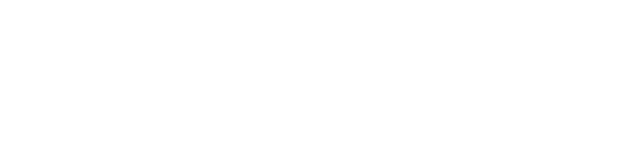
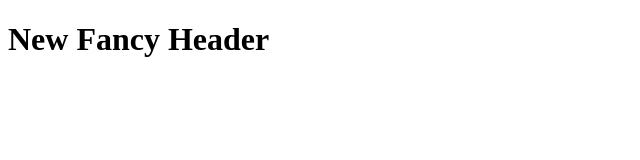
Before and after one commit to IlyaKaftanov/first-project, a plain HTML site: page index.html in a window 1280 px wide. Shown: the whole page, without its empty margins (0-640 px from the left). Drawn offline with Linux system fonts and the light colour scheme.

Commit message:
feat: add fancy header

```diff
--- a/index.html
+++ b/index.html
@@ -5,5 +5,6 @@
     <title>Title</title>
 </head>
 <body>
+    <h1> New Fancy Header</h1>
 </body>
 </html>
```
